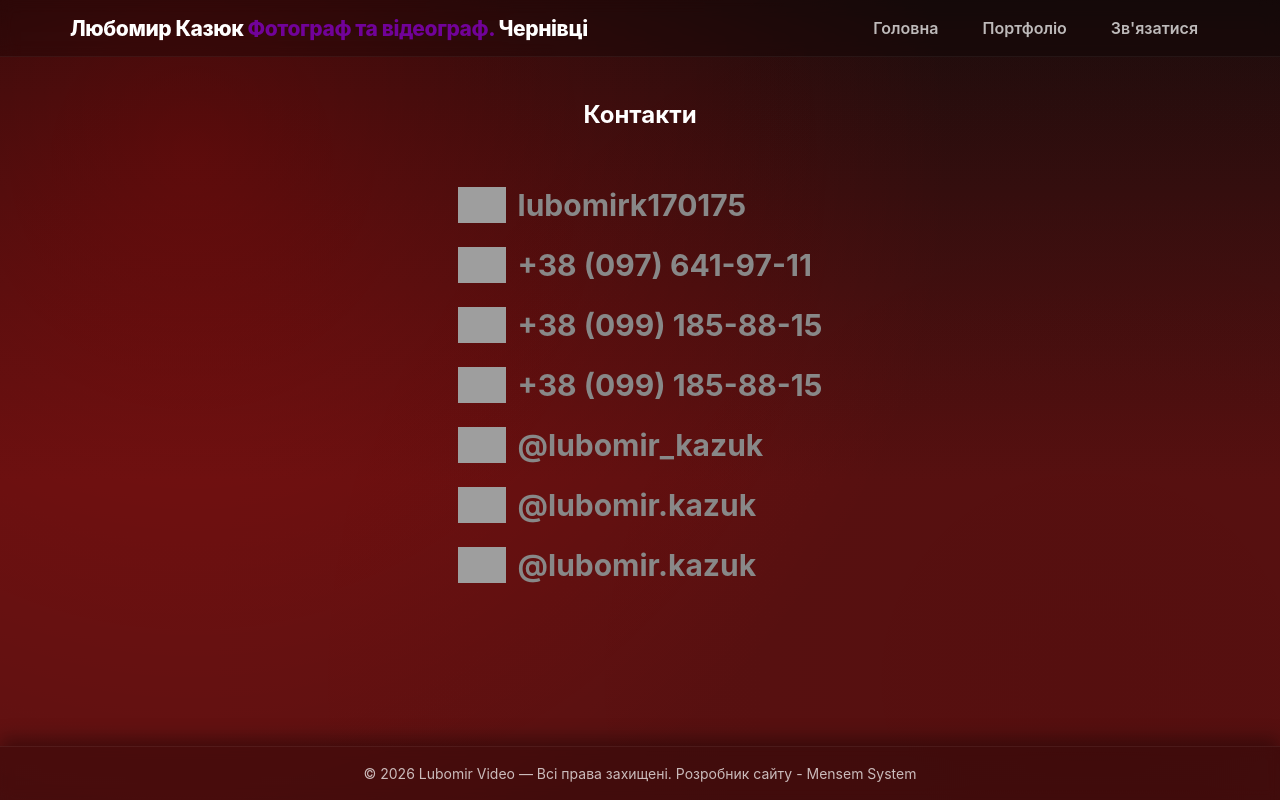
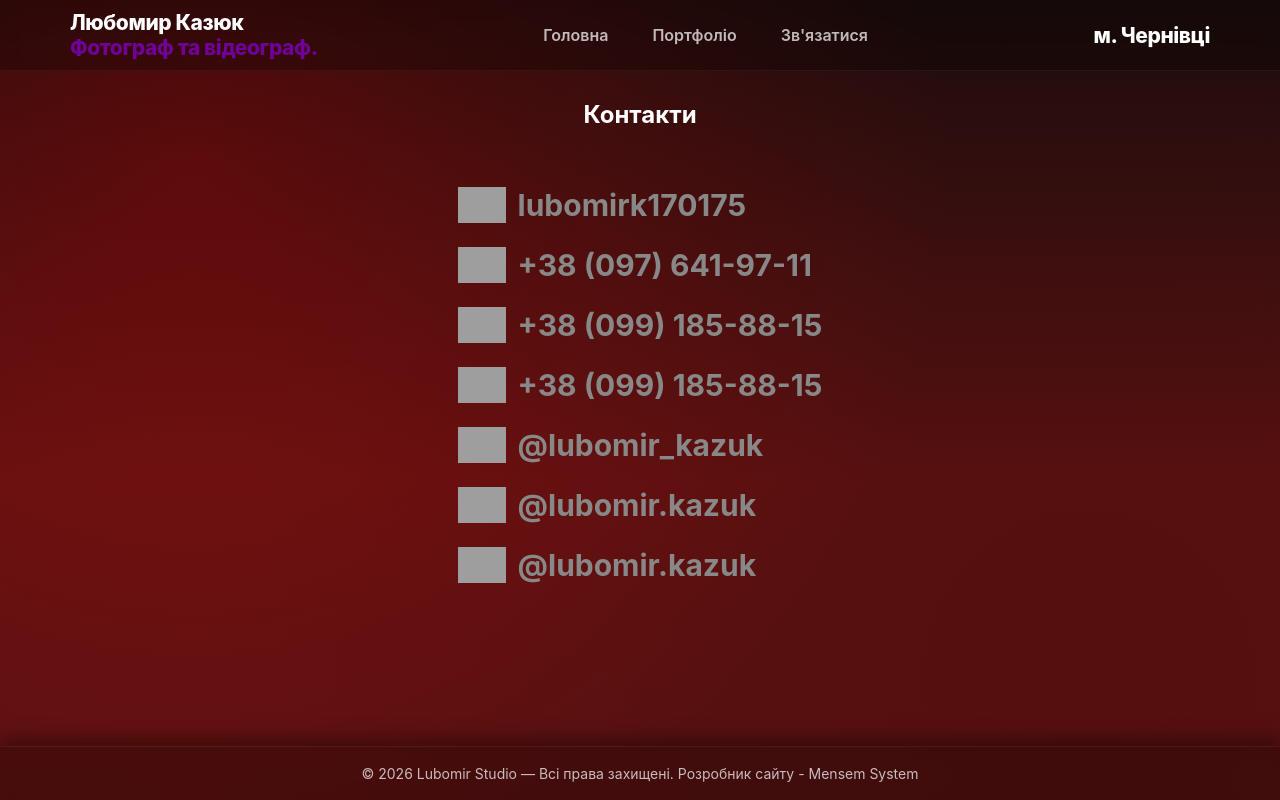
Before and after one commit to VMensem/LubomirVideoV2, a Flask app: page /contact in a window 1280 px wide. Run offline with Flask 3, Linux system fonts and the light colour scheme; grey boxes are pictures that could not be loaded.

Commit message:
Update base.html

```diff
--- a/templates/base.html
+++ b/templates/base.html
@@ -3,7 +3,7 @@
 <head>
   <meta charset="utf-8" />
   <meta name="viewport" content="width=device-width,initial-scale=1" />
-  <title>{% block title %}Lubomir Video{% endblock %}</title>
+  <title>{% block title %}Lubomir Studio{% endblock %}</title>
   <link rel="icon" type="image/png" href="static/content/favicon.png">
   <meta name="description" content="Професійна зйомка, монтаж та фото.">
   <link rel="stylesheet" href="/static/style.css">
@@ -19,13 +19,14 @@
 <body>
 <header class="site-header">
   <div class="container header-inner">
-    <a class="brand" href="/">Любомир Казюк<span class="brand-accent"> Фотограф та відеограф.</span> <span class="brand">Чернівці</span></a>
+    <a class="brand" href="/">Любомир Казюк<span class="brand-accent" style="display:block; text-align:center;">Фотограф та відеограф.</span></a>
     <button id="navToggle" class="nav-toggle">☰</button>
     <nav id="nav" class="nav">
       <a href="/">Головна</a>
       <a href="/portfolio">Портфоліо</a>
       <a href="/contact" class="btn btn-ghost">Зв'язатися</a>
     </nav>
+    <a class="brand" href="/">м. Чернівці</a>
   </div>
 </header>
 
@@ -35,7 +36,7 @@
 
 <footer class="site-footer">
   <div class="container">
-    <p>© 2026 <a href="/">Lubomir Video</a> — Всі права захищені. Розробник сайту - <a href="https://mensem.fun">Mensem System</a></p>
+    <p>© 2026 <a href="/">Lubomir Studio</a> — Всі права захищені. Розробник сайту - <a href="https://mensem.fun">Mensem System</a></p>
   </div>
 </footer>
 
```
